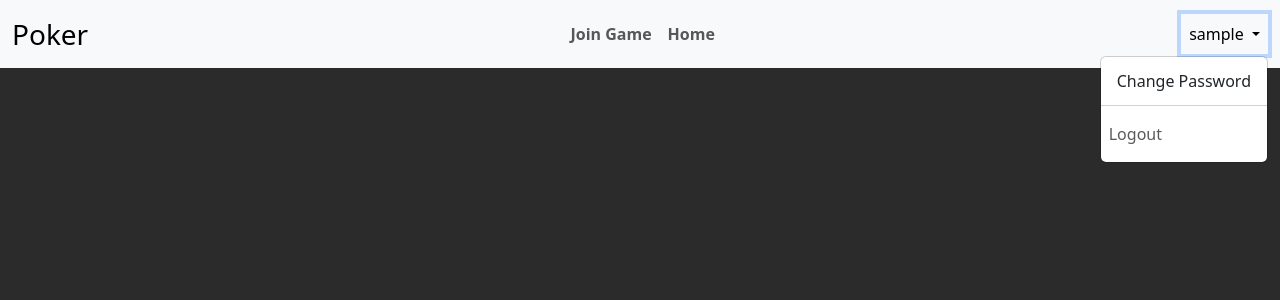
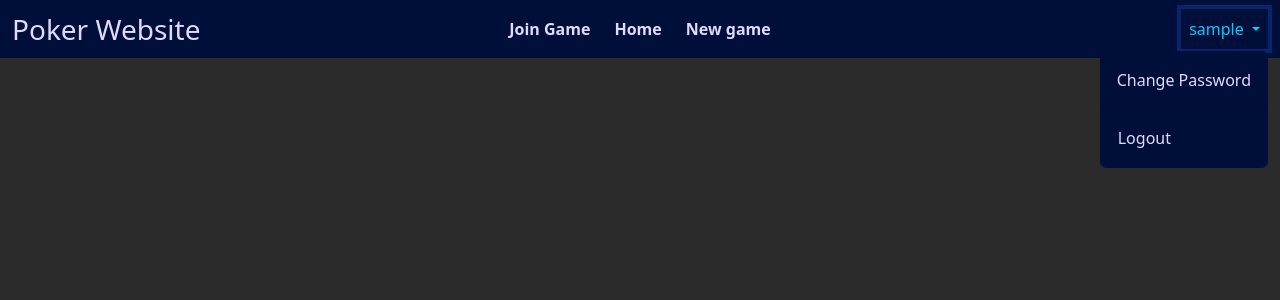
Before and after one commit to tenacioustuna22/PokerWebsite, a Django app: page / in a window 1280 px wide, after a click that opens the changed part. Shown: the top 300 px of the page. Run offline with Django 5.2, Linux system fonts and the light colour scheme; the visitor is signed in with stand-in values (Sample User, id 1).

Commit message:
frontend gameplay template stuff

```diff
--- a/gameplay/models.py
+++ b/gameplay/models.py
@@ -127,6 +127,7 @@ class Game(models.Model):
 
     winner = models.ManyToManyField(Player, blank=True)
     winner_determined = models.BooleanField(default=False)
+    game_active = models.BooleanField(default=True)
 
     dealer_seat_index = models.PositiveIntegerField(default=0)
 
--- a/gameplay/urls.py
+++ b/gameplay/urls.py
@@ -1,8 +1,9 @@
 from django.urls import path
-from .views import GameplayView
+from .views import GameplayView, LobbyView
 
 
 
 urlpatterns = [
-    path("", GameplayView.as_view(), name="gameplay"),
+    path("<int:game_id>/", GameplayView.as_view(), name="gameplay"),
+    path("lobby/", LobbyView.as_view(), name="lobby")
 ]
--- a/templates/base.html
+++ b/templates/base.html
@@ -2,30 +2,38 @@
 
 {% block navbar %}
 <body>
-    <nav class="navbar navbar-expand-lg bg-body-tertiary">
+    <nav class="navbar navbar-expand-lg bg-body-tertiary; custom-navbar">
       <div class="container-fluid d-flex justify-content-between align-items-center">
 
-        <!-- Left side (brand + home) -->
-        <div class="d-flex align-items-center">
-          <a class="navbar-brand fs-3" href="{% url 'home' %}"> Poker </a>
 
-        </div>
-
-        <!-- Center (gameplay and more in future) -->
-        <div class="d-flex justify-content-center flex-grow-1">
+        <div class="d-flex">
           <ul class="navbar-nav">
             <li class="nav-item">
-              <a class="nav-link fw-bold" href="{% url 'gameplay' %}">Join Game</a>
-            </li>
-          </ul>
-          <ul class="navbar-nav">
-            <li class="nav-item">
-              <a class="nav-link fw-bold" href="{% url 'home' %}">Home</a>
+            <a class="navbar-brand fs-3" href="{% url 'home' %}"> Poker Website</a>
             </li>
           </ul>
         </div>
 
-        <!-- Right side (auth buttons) -->
+
+        <div class="position-absolute start-50 translate-middle-x d-flex">
+          <ul class="navbar-nav flex-row gap-2">
+            {% if user.is_authenticated %}
+            <li class="nav-item">
+              <a class="nav-link fw-bold" href="{% url 'lobby' %}">Join Game</a>
+              {% endif %}
+            </li>
+            <li class="nav-item">
+              <a class="nav-link fw-bold" href="{% url 'home' %}">Home</a>
+            </li>
+            {% if user.is_authenticated %}
+            <li class="nav-item">
+              <a class="nav-link fw-bold" href="{% url 'home' %}">New game</a>
+              {% endif %}
+            </li>
+          </ul>
+        </div>
+
+
         <div class="d-flex align-items-center">
           {% if user.is_authenticated %}
           <ul class="navbar-nav">
@@ -35,12 +43,14 @@
                 {{ user.username }}
               </a>
               <ul class="dropdown-menu dropdown-menu-end">
-                <li><a class="dropdown-item" href="{% url 'password_change' %}">Change Password</a></li>
+                <li><a class="dropdown-item w-100 px-3 py-2" href="{% url 'password_change' %}">Change Password</a></li>
                 <li><hr class="dropdown-divider"></li>
                 <li>
-                  <form method="post" action="{% url 'logout' %}" style="display:inline;">
+                  <form method="post" action="{% url 'logout' %}" class="dropdown-item p-0 m-0">
                     {% csrf_token %}
-                    <button type="submit" class="btn btn-link nav-link" style="display:inline; cursor:pointer;">Logout</button>
+                    <button type="submit" class="btn btn-link text-start w-100 px-3 py-2" style="color: inherit; text-decoration: none;">
+                      Logout
+                    </button>
                   </form>
                 </li>
               </ul>
--- a/templates/gameplay.html
+++ b/templates/gameplay/gameplay.html
@@ -1,6 +1,7 @@
 {% extends "presets.html" %}
 
 {% block content %}
+<h2>Welcome, {{ request.user.username }}!</h2>
 <div class="fixed-bottom pb-4 d-flex justify-content-center">
     <!-- wrapper that only grows as wide as the three buttons together -->
     <div class="d-inline-flex gap-2">
@@ -30,6 +31,8 @@
       <div class="player-box" style="bottom: 50%; left: 117%; transform: translate(-50%, 50%)">P7</div>
       <div class="player-box" style="bottom: -5%; left: 95%; transform: translate(-50%, 50%)">P8</div>
   </div>
+</div>
 
-</div>
+<
+
 {% endblock content %}
--- /dev/null
+++ b/templates/gameplay/new_game.html
@@ -0,0 +1 @@
+{% extends "base.html" %}
--- a/templates/presets.html
+++ b/templates/presets.html
@@ -48,8 +48,8 @@
     }
 
     .poker-table {
-        width: 600px;
-        height: 350px;
+        width: 750px;
+        height: 400px;
         background-color: #116530;
         border: 8px solid #5c4033;
         border-radius: 50% / 40%;
@@ -60,7 +60,7 @@
 
     .player-box {
         position: absolute;
-        width: 150px;
+        width: 200px;
         height: 100px;
         background-color: #444;
         color: white;
@@ -71,6 +71,13 @@
         border-radius: 8px;
         border: 1px solid #aaa;
     }
+
+    .player-name {
+        margin-top: -20px;
+        font-size: 1rem;
+
+    }
+
     .action-btn{
         display:flex;
         justify-content:center;
@@ -81,6 +88,26 @@
         flex:1 1 0;
         min-width:0;
     }
+
+    .custom-navbar{
+        background:#000f3a;
+        --bs-navbar-color:#e0d9ff;
+        --bs-navbar-hover-color:#ffffff;
+        --bs-navbar-active-color:#00ccff;
+        --bs-navbar-brand-color:#e0d9ff;
+        --bs-navbar-brand-hover-color:#ffffff;
+    }
+
+    .custom-navbar .dropdown-menu{
+        align-items: center;
+        --bs-dropdown-bg:#000f3a;
+        --bs-dropdown-border-color:#000f3a;
+        --bs-dropdown-link-color:#e0d9ff;
+        --bs-dropdown-link-hover-color:#ffffff;
+        --bs-dropdown-link-hover-bg:#00164d;
+    }
+
+
 </style>
 </head>
 {% block navbar %}
```
Also changed, not shown: gameplay/views.py (+13 -4 lines), templates/gameplay/lobby.html (added, +35 -0 lines), gameplay/migrations/0002_game_game_active.py (added).
